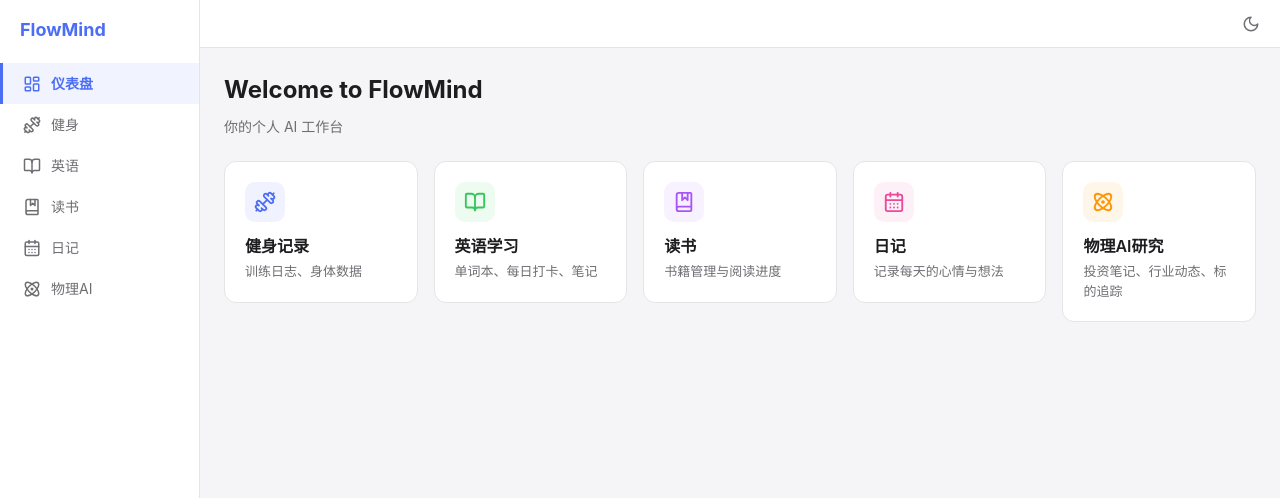
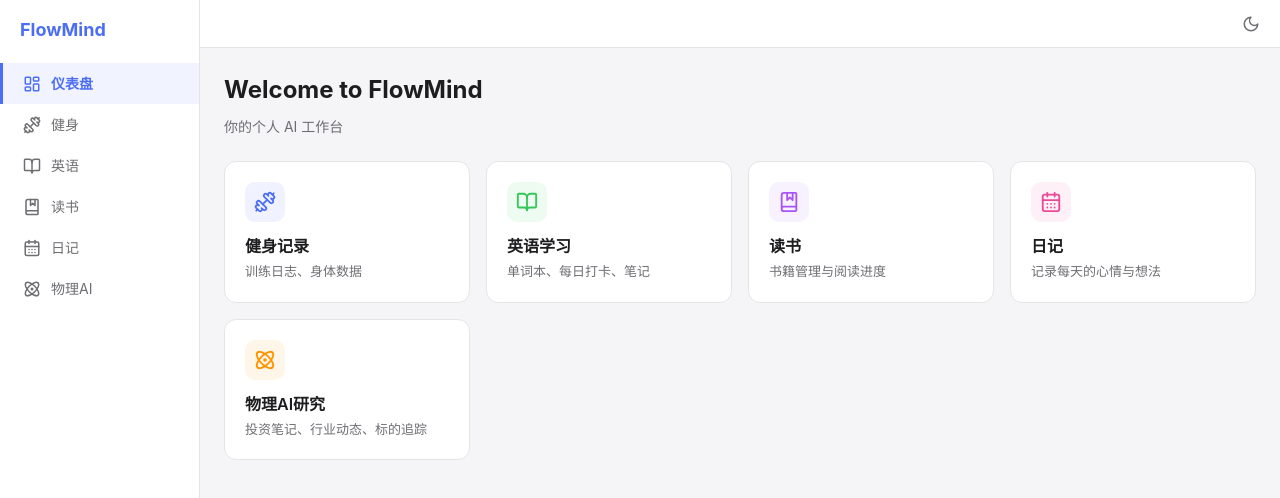
Before and after one commit to pinkfa01/flowMind, a React (Vite) app: page /#/ in a window 1280 px wide. Shown: the top 498 px of the page. Built offline with nearby package versions, Linux system fonts and the light colour scheme.

Commit message:
fix: 仪表盘卡片自适应布局，描述文字换行

```diff
--- a/src/pages/Dashboard.tsx
+++ b/src/pages/Dashboard.tsx
@@ -14,7 +14,7 @@
     <div>
       <h2 style={{ fontSize: 24, fontWeight: 700, margin: '0 0 8px' }}>Welcome to FlowMind</h2>
       <p style={{ color: 'var(--text2)', fontSize: 14, margin: '0 0 24px' }}>你的个人 AI 工作台</p>
-      <div style={{ display: 'grid', gridTemplateColumns: 'repeat(5, 1fr)', gap: 16 }}>
+      <div style={{ display: 'grid', gridTemplateColumns: 'repeat(auto-fill, minmax(200px, 1fr))', gap: 16 }}>
         {modules.map(m => (
           <Link key={m.path} to={m.path} style={{ textDecoration: 'none' }}>
             <div style={{
```
